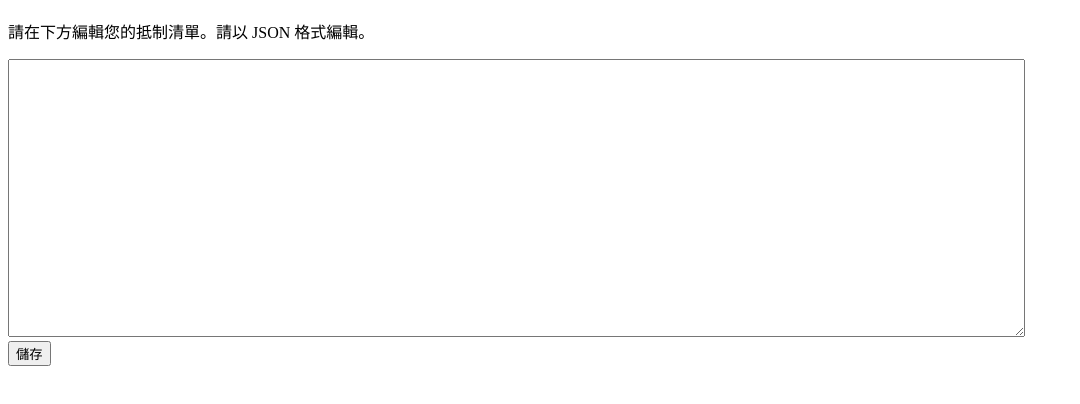
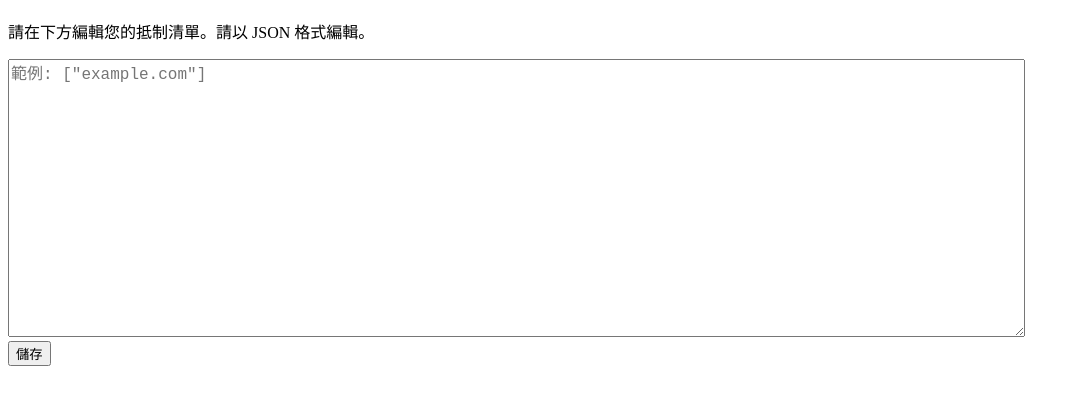
Before and after one commit to zhusee2/boycott-helper, a plain HTML site: page boycott-helper.safariextension/settings.html in a window 1280 px wide. Shown: the part 70-474 px from the top of the page, without its empty margins (0-1080 px from the left). Drawn offline with Linux system fonts and the light colour scheme.

```diff
--- a/boycott-helper.safariextension/settings.html
+++ b/boycott-helper.safariextension/settings.html
@@ -15,7 +15,7 @@
   <p>請在下方編輯您的抵制清單。請以 JSON 格式編輯。</p>
 
   <form action="#">
-    <textarea name="blacklist" id="blacklist" rows="10"></textarea><br>
+    <textarea name="blacklist" id="blacklist" rows="10" placeholder='範例: ["example.com"]'></textarea><br>
     <button type="submit">儲存</button>
   </form>
 
```
Also changed, not shown: boycott-helper.safariextension/global.js (+6 -3 lines).
